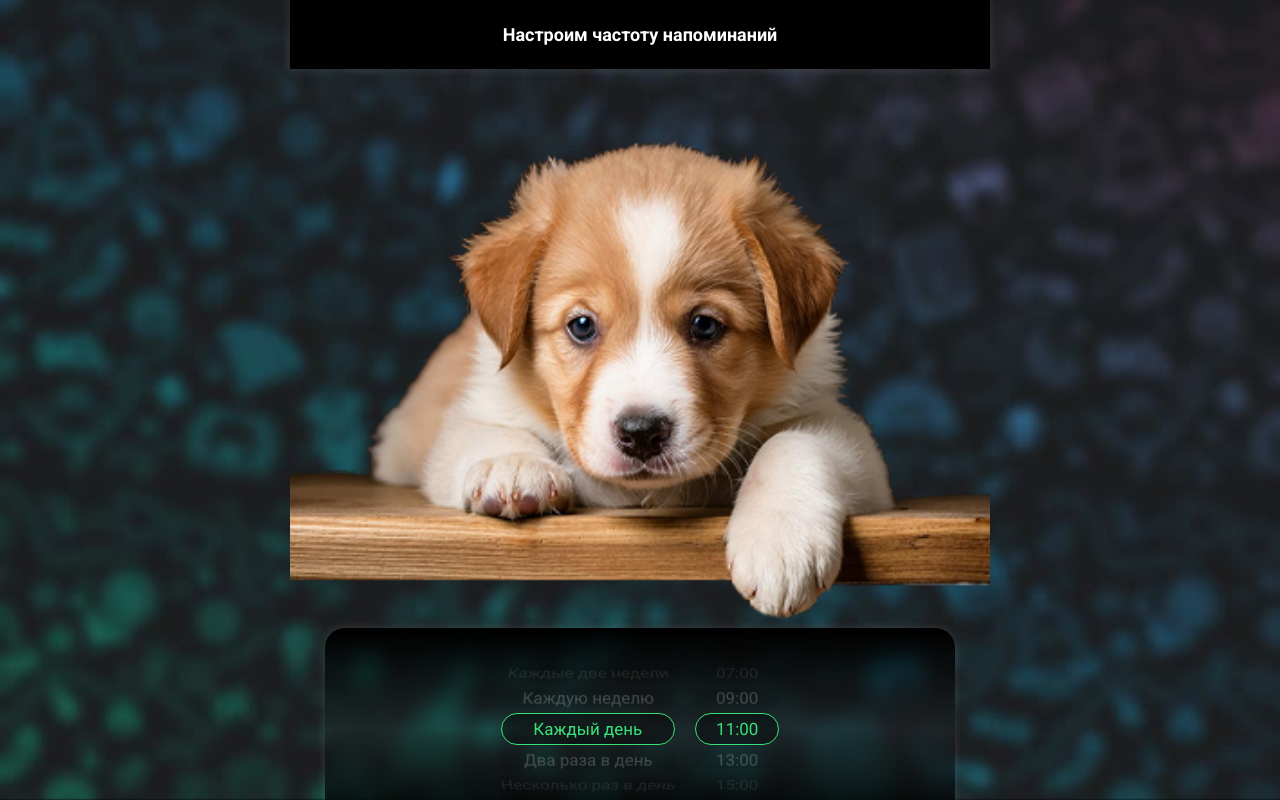
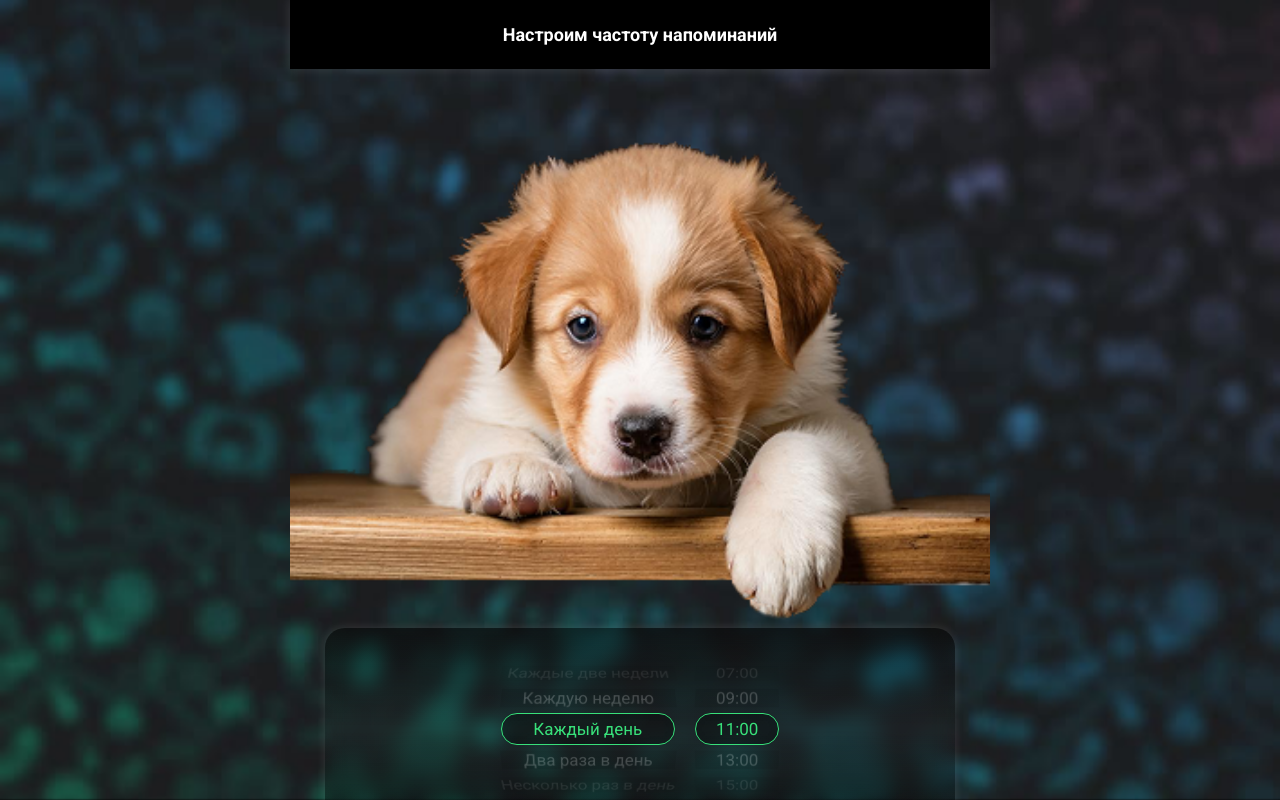
Before and after one commit to liakhim/my-vue2-project, a Vue app: page /settings in a window 1280 px wide. Built offline with nearby package versions, Linux system fonts and the light colour scheme; the HTML template or start-up script is replaced by a standard one.

Commit message:
list styles

```diff
--- a/src/components/AccountSettings.vue
+++ b/src/components/AccountSettings.vue
@@ -153,7 +153,7 @@ export default {
   margin: auto;
   justify-content: center;
   align-items: flex-start;
-  background: linear-gradient(to bottom, #000000, #ffffff02, #000000);
+  background: linear-gradient(to bottom, #00000070, #ffffff02, #00000070);
   backdrop-filter: blur(10px);
   padding: 30px;
   border-radius: 20px;
```
